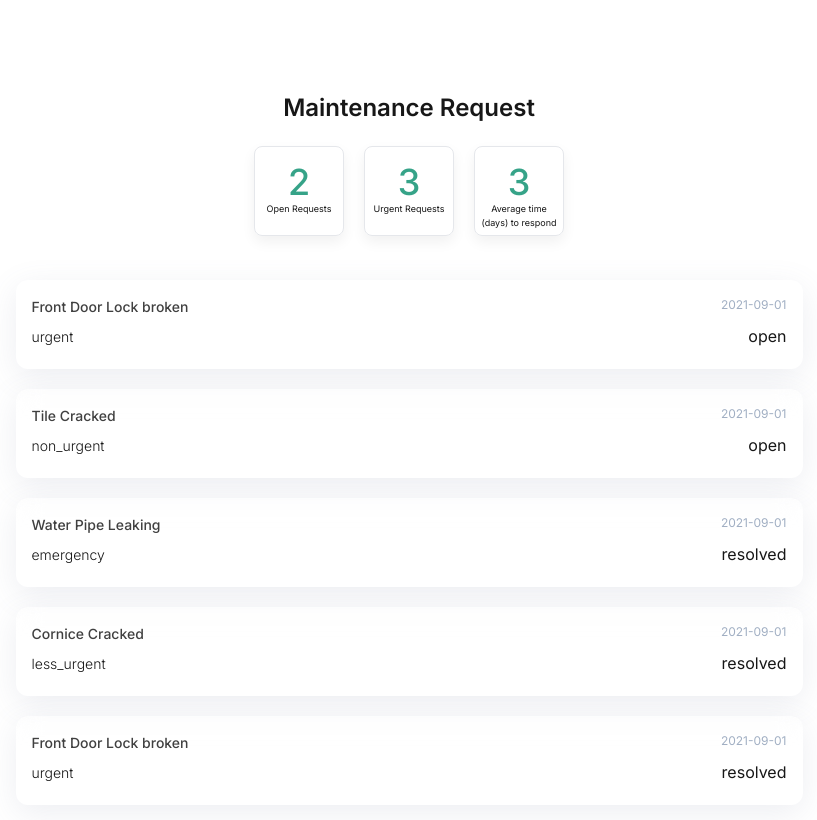
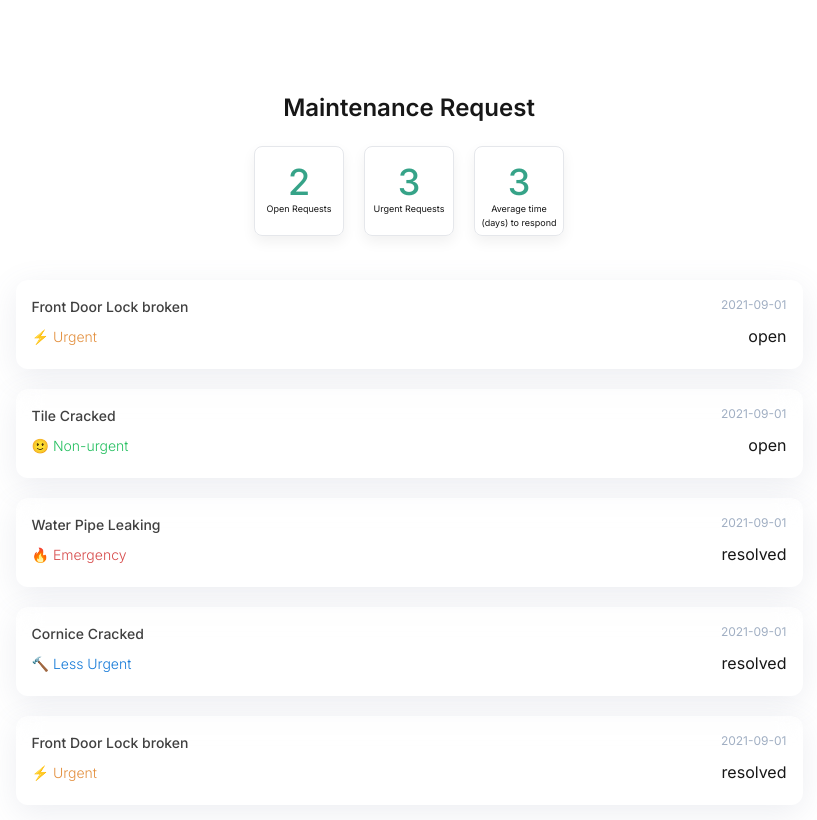
Before and after one commit to irfandyj/upsaclix_maintenance-request, a Next.js app in the folder packages/web/: page / in a window 1280 px wide. Shown: the top 820 px of the page, without its empty margins (231-1048 px from the left). Built offline with nearby package versions, Linux system fonts and the light colour scheme.

Commit message:
feat(web): add style helper for ticket urgency

```diff
--- a/packages/web/src/components/molecules/TicketListCard/TicketListCard.tsx
+++ b/packages/web/src/components/molecules/TicketListCard/TicketListCard.tsx
@@ -1,20 +1,29 @@
-import { FunctionComponent } from "react";
+import { FunctionComponent, useMemo } from "react";
 import styles from './TicketListCard.module.css';
+import { getUrgencyStyle, MaintenanceTicketStatus, MaintenanceTicketUrgency } from "@/utils/ticket-helper";
 
 type TicketListCardProps = {
   title: string;
-  urgency: string;
-  status: string;
+  urgency: MaintenanceTicketUrgency;
+  status: MaintenanceTicketStatus;
   date: string;
 }
 
 const TicketListCard: FunctionComponent<TicketListCardProps> = (props: TicketListCardProps) => {
+  const urgencyStyle = useMemo(() => {
+    return getUrgencyStyle(props.urgency);
+  }, [props.urgency]);
   return (
     <li className={`TicketListCard ${styles.TicketListCard} pt-5 px-[30.5px]`}>
       <div className="flex justify-between items-center">
         <div>
           <p className="text-[#404040] font-medium text-sm mb-[10px]">{props.title}</p>
-          <p className="font-light text-sm">{props.urgency}</p>
+          <p
+            className="font-light text-sm"
+            style={{ color: urgencyStyle.textColor }}
+          >
+            {urgencyStyle.text}
+          </p>
         </div>
 
         <div className="text-right">
--- /dev/null
+++ b/packages/web/src/utils/ticket-helper.ts
@@ -0,0 +1,39 @@
+export enum MaintenanceTicketUrgency {
+  NON_URGENT = 'non_urgent',
+  LESS_URGENT = 'less_urgent',
+  URGENT = 'urgent',
+  EMERGENCY = 'emergency',
+}
+
+export function getUrgencyStyle(urgency: MaintenanceTicketUrgency): { textColor: string, text: string } {
+  const defaultVal = {
+    textColor: "#24BF5F",
+    text: "🙂 Non-urgent",
+  }
+  switch (urgency) {
+    case MaintenanceTicketUrgency.NON_URGENT:
+      return defaultVal;
+    case MaintenanceTicketUrgency.LESS_URGENT:
+      return {
+        textColor: "#157AD8",
+        text: "🔨 Less Urgent",
+      };
+    case MaintenanceTicketUrgency.URGENT:
+      return {
+        textColor: "#E3903F",
+        text: "⚡ Urgent",
+      };
+    case MaintenanceTicketUrgency.EMERGENCY:
+      return {
+        textColor: "#D74B4B",
+        text: "🔥 Emergency",
+      };
+    default:
+      return defaultVal;
+  }
+}
+
+export enum MaintenanceTicketStatus {
+  OPEN = 'open',
+  RESOLVED = 'resolved',
+}
```
